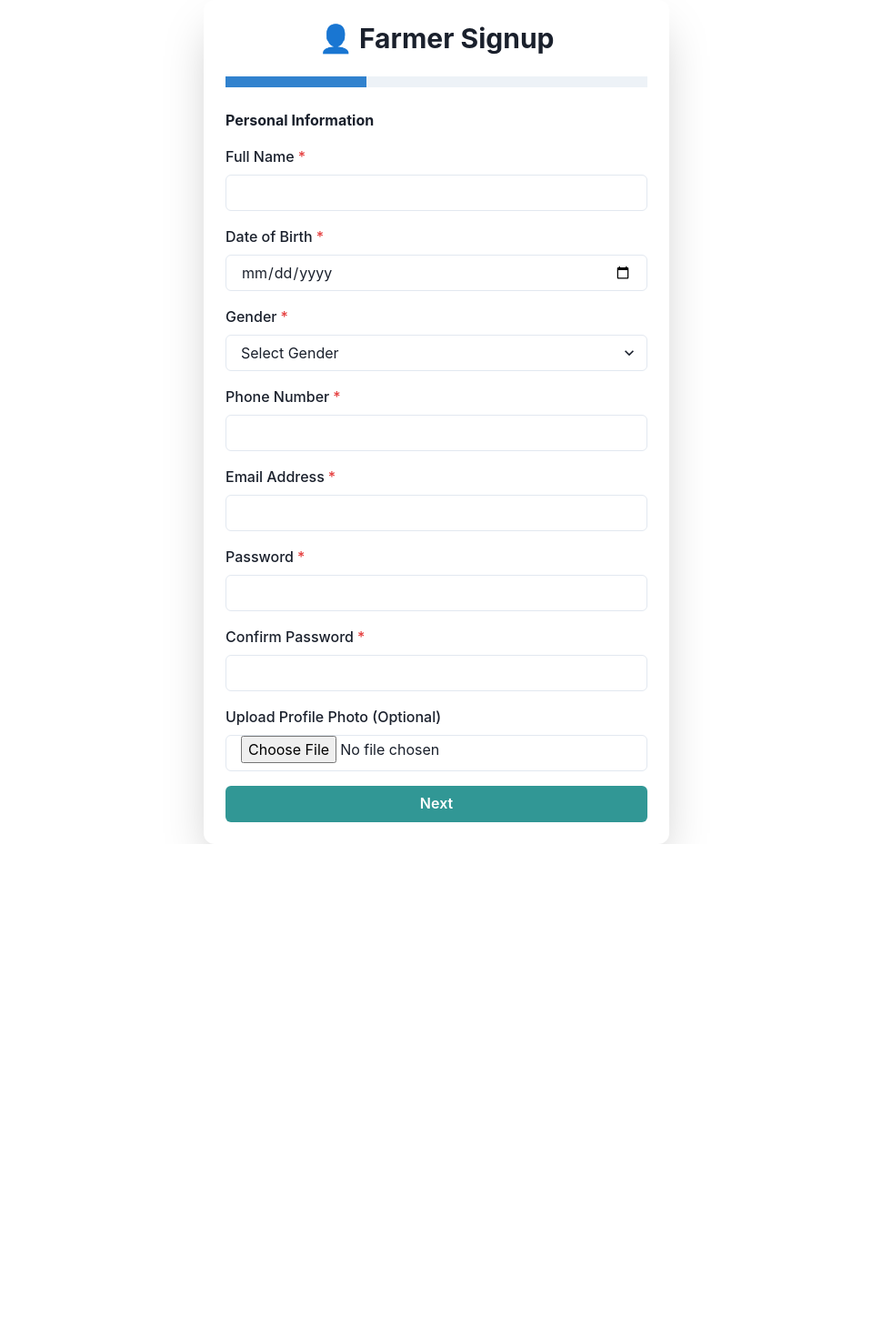
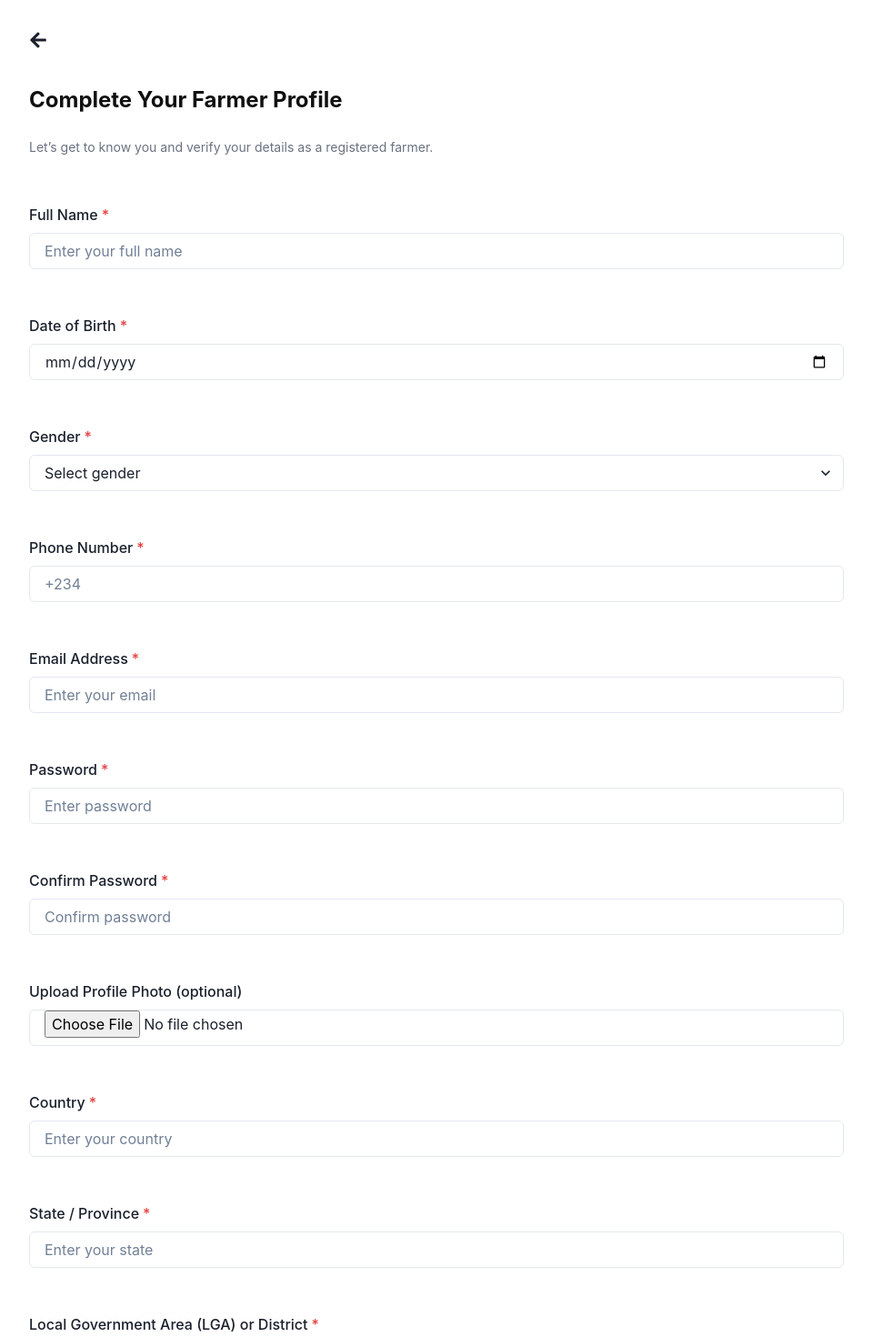
Before and after one commit to udogri/AgriPlus, a React (Vite) app: page /farmer-signup in a window 1280 px wide. Shown: the part 40-1510 px from the top of the page at 91% size, without its empty margins (160-1119 px from the left). Before the commit the page ends 968 px from the top, so only its background shows below. Built offline with nearby package versions, Linux system fonts and the light colour scheme.

Commit message:
farmerSignup updates

```diff
--- a/src/Auth/FarmerSignForm.jsx
+++ b/src/Auth/FarmerSignForm.jsx
@@ -1,20 +1,9 @@
 import React, { useState } from 'react';
-import {
-  Box, Button, Input, FormControl, FormLabel, Heading, VStack, useToast, Image, Progress, Select, Text
-} from '@chakra-ui/react';
-import { getAuth, createUserWithEmailAndPassword } from 'firebase/auth';
-import { getFirestore, doc, setDoc } from 'firebase/firestore';
-import { app } from '../firebaseConfig';
+import { Box, VStack, Text, Input, FormControl, FormLabel, Button, Select, Textarea, Icon, InputGroup } from '@chakra-ui/react';
+import { FaArrowLeft } from 'react-icons/fa';
 
-const auth = getAuth(app);
-const db = getFirestore(app);
-
-const FarmerSignupForm = () => {
-  const toast = useToast();
-  const [step, setStep] = useState(1);
-  const [loading, setLoading] = useState(false);
-
-  const [formData, setFormData] = useState({
+export default function FarmerSignup() {
+  const [payload, setPayload] = useState({
     fullName: '',
     dob: '',
     gender: '',
@@ -22,13 +11,13 @@ const FarmerSignupForm = () => {
     email: '',
     password: '',
     confirmPassword: '',
-    profilePhotoUrl: '',
+    profilePhoto: '',
     country: '',
     state: '',
     lga: '',
     homeAddress: '',
     farmAddress: '',
-    idDocumentUrl: '',
+    idDocument: '',
     bankName: '',
     accountNumber: '',
     accountName: '',
@@ -36,156 +25,123 @@ const FarmerSignupForm = () => {
   });
 
   const handleChange = (e) => {
-    setFormData({ ...formData, [e.target.name]: e.target.value });
-  };
-
-  const handleImageUpload = async (e, field) => {
-    const file = e.target.files[0];
-    const body = new FormData();
-    body.set('key', 'YOUR_IMGBB_API_KEY');
-    body.append('image', file);
-
-    try {
-      const res = await fetch('https://api.imgbb.com/1/upload', {
-        method: 'POST',
-        body,
-      });
-      const data = await res.json();
-      setFormData(prev => ({ ...prev, [field]: data.data.url }));
-    } catch (error) {
-      toast({ title: 'Image upload failed', status: 'error', duration: 3000 });
-    }
-  };
-
-  const handleSubmit = async () => {
-    setLoading(true);
-    try {
-      if (formData.password !== formData.confirmPassword) {
-        toast({ title: 'Passwords do not match', status: 'error', duration: 3000 });
-        setLoading(false);
-        return;
-      }
-
-      const userCred = await createUserWithEmailAndPassword(auth, formData.email, formData.password);
-      await setDoc(doc(db, 'farmers', userCred.user.uid), {
-        ...formData,
-        createdAt: new Date().toISOString(),
-      });
-      toast({ title: 'Signup successful', status: 'success', duration: 3000 });
-    } catch (error) {
-      toast({ title: error.message, status: 'error', duration: 3000 });
-    }
-    setLoading(false);
+    const { id, value, files } = e.target;
+    setPayload({ ...payload, [id]: files ? files[0] : value });
   };
 
   return (
-    <Box maxW="lg" mx="auto" mt={10} p={6} boxShadow="2xl" borderRadius="xl" bg="white">
-      <Heading mb={6} size="lg" textAlign="center">👤 Farmer Signup</Heading>
-      <Progress value={(step / 3) * 100} mb={6} />
+      <Box px={['3%', '15%']} mt="74px">
+        <VStack spacing="50px" align="start">
+          <VStack align="start" spacing="22px">
+            <Icon as={FaArrowLeft} boxSize={5} />
+            <Text fontWeight="700" fontSize="24px" color="#101011" mt="4">
+              Complete Your Farmer Profile
+            </Text>
+            <Text fontSize="sm" color="#6B7280" lineHeight="24px">
+              Let’s get to know you and verify your details as a registered farmer.
+            </Text>
+          </VStack>
 
-      {step === 1 && (
-        <VStack spacing={4} align="stretch">
-          <Text fontWeight="bold">Personal Information</Text>
+          {/* Personal Info */}
           <FormControl isRequired>
             <FormLabel>Full Name</FormLabel>
-            <Input name="fullName" value={formData.fullName} onChange={handleChange} />
+            <Input id="fullName" placeholder="Enter your full name" onChange={handleChange} />
           </FormControl>
+
           <FormControl isRequired>
             <FormLabel>Date of Birth</FormLabel>
-            <Input type="date" name="dob" value={formData.dob} onChange={handleChange} />
+            <Input id="dob" type="date" onChange={handleChange} />
           </FormControl>
+
           <FormControl isRequired>
             <FormLabel>Gender</FormLabel>
-            <Select name="gender" value={formData.gender} onChange={handleChange}>
-              <option value="">Select Gender</option>
+            <Select id="gender" placeholder="Select gender" onChange={handleChange}>
               <option value="Male">Male</option>
               <option value="Female">Female</option>
-              <option value="Other">Other</option>
             </Select>
           </FormControl>
+
           <FormControl isRequired>
             <FormLabel>Phone Number</FormLabel>
-            <Input name="phone" value={formData.phone} onChange={handleChange} />
+            <Input id="phone" placeholder="+234" onChange={handleChange} />
           </FormControl>
+
           <FormControl isRequired>
             <FormLabel>Email Address</FormLabel>
-            <Input type="email" name="email" value={formData.email} onChange={handleChange} />
+            <Input id="email" type="email" placeholder="Enter your email" onChange={handleChange} />
           </FormControl>
+
           <FormControl isRequired>
             <FormLabel>Password</FormLabel>
-            <Input type="password" name="password" value={formData.password} onChange={handleChange} />
+            <Input id="password" type="password" placeholder="Enter password" onChange={handleChange} />
           </FormControl>
+
           <FormControl isRequired>
             <FormLabel>Confirm Password</FormLabel>
-            <Input type="password" name="confirmPassword" value={formData.confirmPassword} onChange={handleChange} />
+            <Input id="confirmPassword" type="password" placeholder="Confirm password" onChange={handleChange} />
           </FormControl>
+
           <FormControl>
-            <FormLabel>Upload Profile Photo (Optional)</FormLabel>
-            <Input type="file" onChange={(e) => handleImageUpload(e, 'profilePhotoUrl')} />
-            {formData.profilePhotoUrl && <Image src={formData.profilePhotoUrl} boxSize="100px" borderRadius="full" />}
+            <FormLabel>Upload Profile Photo (optional)</FormLabel>
+            <Input id="profilePhoto" type="file" onChange={handleChange} />
           </FormControl>
-          <Button onClick={() => setStep(2)} colorScheme="teal">Next</Button>
-        </VStack>
-      )}
 
-      {step === 2 && (
-        <VStack spacing={4} align="stretch">
-          <Text fontWeight="bold">📍 Location Details</Text>
+          {/* Location Info */}
           <FormControl isRequired>
             <FormLabel>Country</FormLabel>
-            <Input name="country" value={formData.country} onChange={handleChange} />
+            <Input id="country" placeholder="Enter your country" onChange={handleChange} />
           </FormControl>
+
           <FormControl isRequired>
-            <FormLabel>State/Province</FormLabel>
-            <Input name="state" value={formData.state} onChange={handleChange} />
+            <FormLabel>State / Province</FormLabel>
+            <Input id="state" placeholder="Enter your state" onChange={handleChange} />
           </FormControl>
+
           <FormControl isRequired>
-            <FormLabel>LGA or District</FormLabel>
-            <Input name="lga" value={formData.lga} onChange={handleChange} />
+            <FormLabel>Local Government Area (LGA) or District</FormLabel>
+            <Input id="lga" placeholder="Enter your LGA or District" onChange={handleChange} />
           </FormControl>
+
           <FormControl isRequired>
             <FormLabel>Home Address</FormLabel>
-            <Input name="homeAddress" value={formData.homeAddress} onChange={handleChange} />
+            <Textarea id="homeAddress" placeholder="Enter your home address" onChange={handleChange} />
           </FormControl>
+
           <FormControl>
             <FormLabel>Farm Address (if different)</FormLabel>
-            <Input name="farmAddress" value={formData.farmAddress} onChange={handleChange} />
+            <Textarea id="farmAddress" placeholder="Enter your farm address" onChange={handleChange} />
           </FormControl>
+
           <FormControl isRequired>
             <FormLabel>Upload Government-issued ID</FormLabel>
-            <Input type="file" onChange={(e) => handleImageUpload(e, 'idDocumentUrl')} />
-            {formData.idDocumentUrl && <Image src={formData.idDocumentUrl} boxSize="100px" />}
+            <Input id="idDocument" type="file" onChange={handleChange} />
           </FormControl>
-          <Button onClick={() => setStep(3)} colorScheme="teal">Next</Button>
-          <Button variant="ghost" onClick={() => setStep(1)}>Back</Button>
-        </VStack>
-      )}
 
-      {step === 3 && (
-        <VStack spacing={4} align="stretch">
-          <Text fontWeight="bold">💳 Bank/Payment Details (Optional)</Text>
+          {/* Bank Info (optional) */}
           <FormControl>
             <FormLabel>Bank Name</FormLabel>
-            <Input name="bankName" value={formData.bankName} onChange={handleChange} />
+            <Input id="bankName" placeholder="Enter your bank name" onChange={handleChange} />
           </FormControl>
+
           <FormControl>
             <FormLabel>Account Number</FormLabel>
-            <Input name="accountNumber" value={formData.accountNumber} onChange={handleChange} />
+            <Input id="accountNumber" placeholder="Enter your account number" onChange={handleChange} />
           </FormControl>
+
           <FormControl>
             <FormLabel>Account Name</FormLabel>
-            <Input name="accountName" value={formData.accountName} onChange={handleChange} />
+            <Input id="accountName" placeholder="Enter your account name" onChange={handleChange} />
           </FormControl>
+
           <FormControl>
             <FormLabel>BVN (if required)</FormLabel>
-            <Input name="bvn" value={formData.bvn} onChange={handleChange} />
+            <Input id="bvn" placeholder="Enter your BVN" onChange={handleChange} />
           </FormControl>
-          <Button colorScheme="teal" isLoading={loading} onClick={handleSubmit}>Submit</Button>
-          <Button variant="ghost" onClick={() => setStep(2)}>Back</Button>
+
+          <Button colorScheme="teal" width="100%" size="lg">
+            Complete Profile Setup
+          </Button>
         </VStack>
-      )}
-    </Box>
+      </Box>
   );
-};
-
-export default FarmerSignupForm;
+}
```
